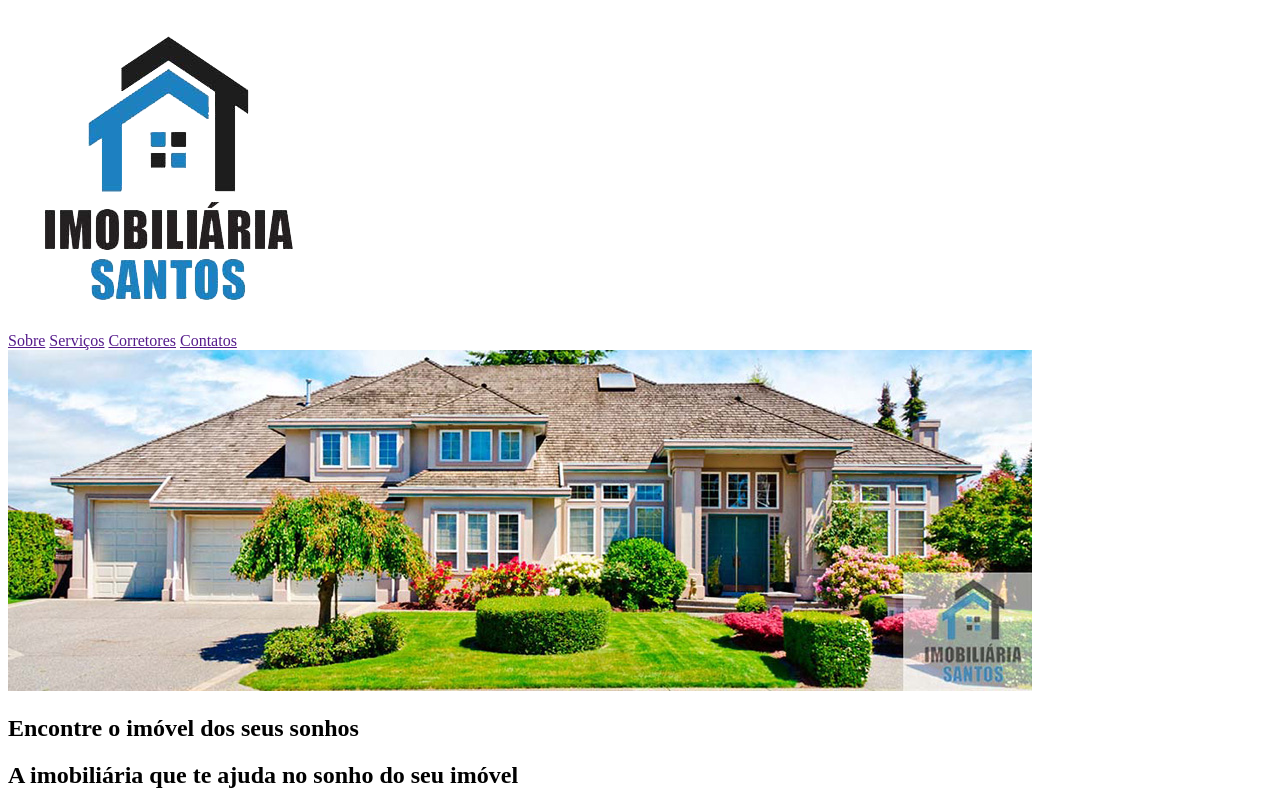
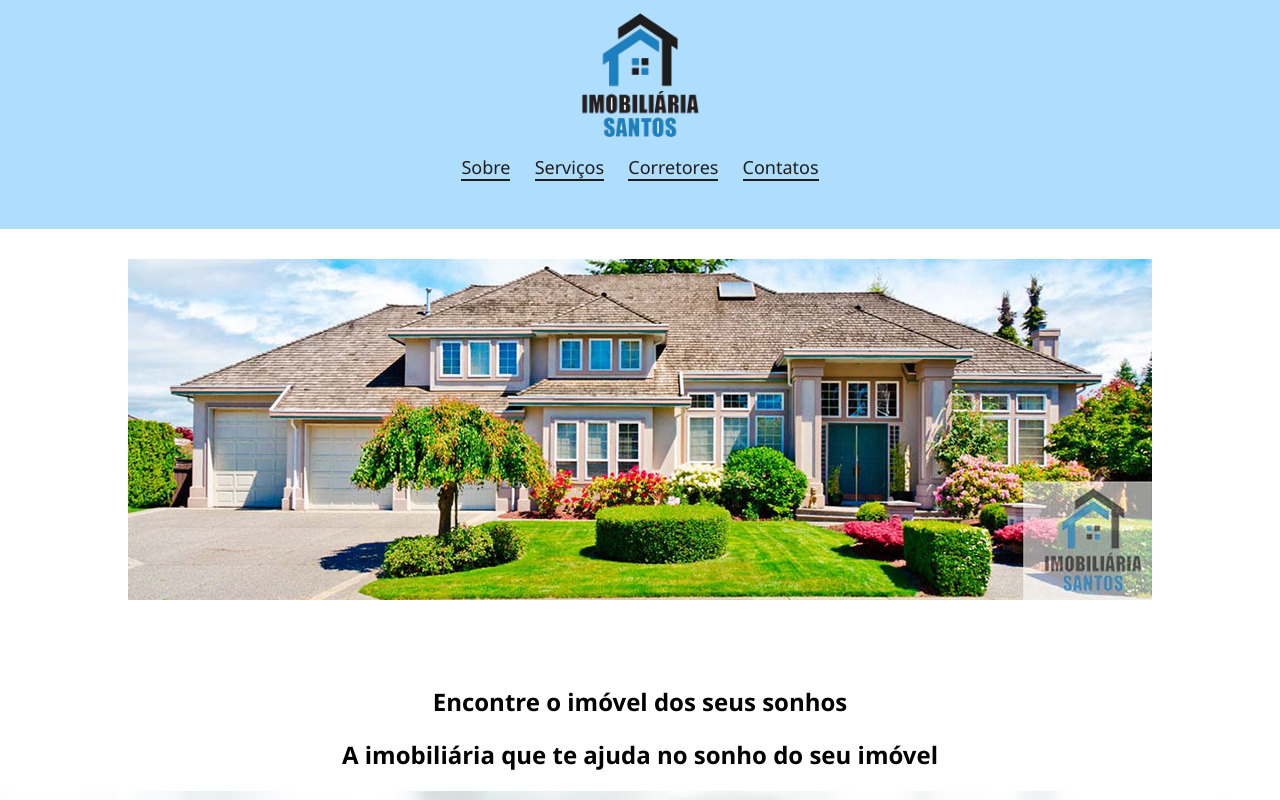
Before and after one commit to lexilva/imobiliariasantos, a plain HTML site: page index.html in a window 1280 px wide. Shown: the top 800 px of the page. Drawn offline with Linux system fonts and the light colour scheme.

Commit message:
Estilização da Primeira Seção concluída

```diff
--- a/assets/css/estilo.css
+++ b/assets/css/estilo.css
@@ -0,0 +1,37 @@
+body{
+    margin: 0;
+    font-family: 'Segoe UI', Tahoma, Geneva, Verdana, sans-serif;
+    margin:0,auto;
+}
+header{
+    padding: 30px auto;
+    text-align: center;
+    background-color: #afddfd;
+}
+.logo{
+    width: 150px;
+}
+section{
+    padding-top: 30px;
+    padding-bottom: 30px;
+    text-align: center;
+    margin:0,auto;
+}
+p{
+    margin: 10,auto;
+    width: 980px;
+    text-align: justify;
+    font-size: 18px;
+    line-height: 28px;
+}
+.menu{
+    margin: 15,auto,25, auto;
+    padding-bottom: 50px;
+}
+.menu a{
+   font-size: 18px;
+   color:#1d1d1d;
+   border-bottom:2px solid #1d1d1d;
+   text-decoration: none;
+   margin: 0 10px;
+}
--- a/index.html
+++ b/index.html
@@ -9,15 +9,15 @@
 </head>
 <body>
     <header>
-        <img src="./assets/img/logo.png" alt="Logo da Imobiliária Santos">
-        <nav>
-            <a href="">Sobre</a>
-            <a href="">Serviços</a>
-            <a href="">Corretores</a>
-            <a href="">Contatos</a>
+        <img class="logo" src="./assets/img/logo.png" alt="Logo da Imobiliária Santos">
+        <nav class="menu">
+            <a href=".sobre">Sobre</a>
+            <a href=".serviços">Serviços</a>
+            <a href=".corretores">Corretores</a>
+            <a href=".contatos">Contatos</a>
         </nav>
     </header>
-    <section >
+    <section class="banner">
         <img src="./assets/img/banner.jpg" alt="">
     </section>
     <section class="sobre">
@@ -36,7 +36,7 @@
             <li>Parcerias</li>
         </ul>
     </section>
-    <section class="Corretores">
+    <section class="corretores">
         <h2>Corretores</h2>
         <img src="./assets/img/corretores.jpg" alt="">
         <p>
```
